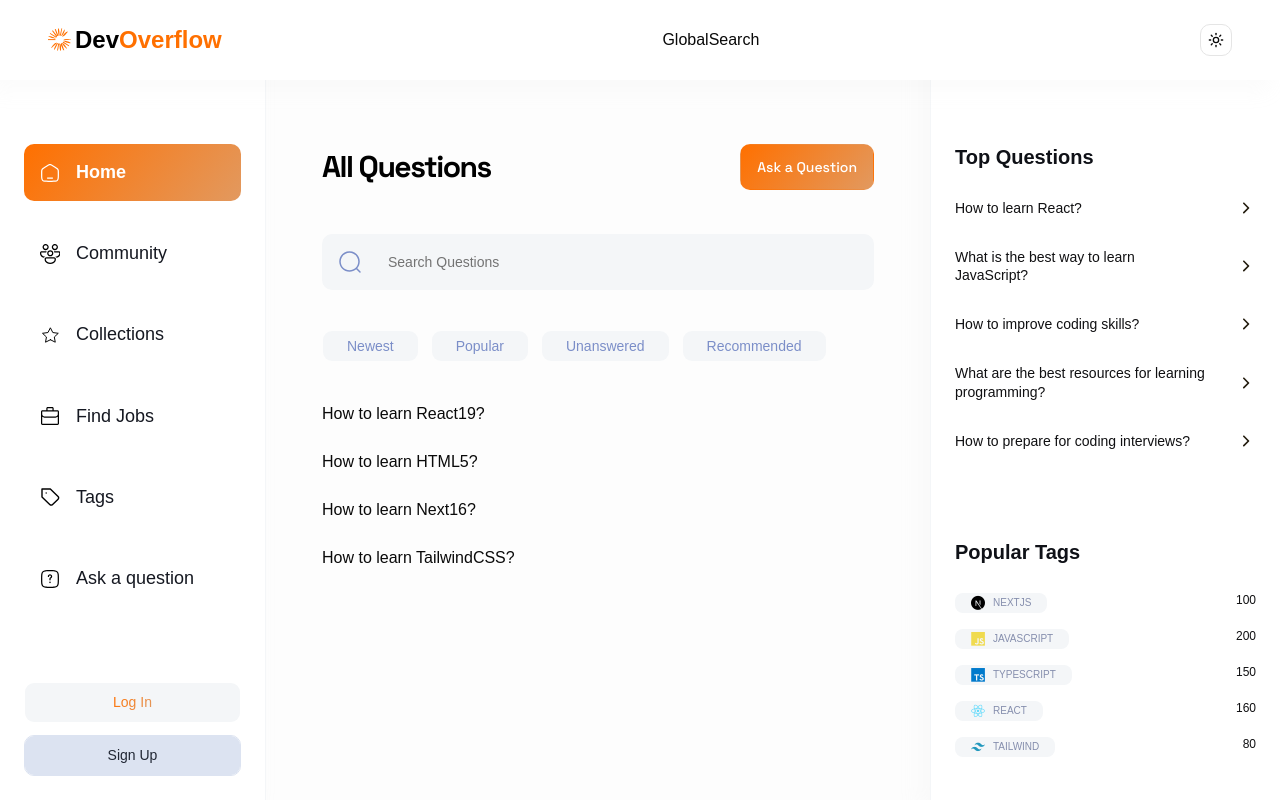
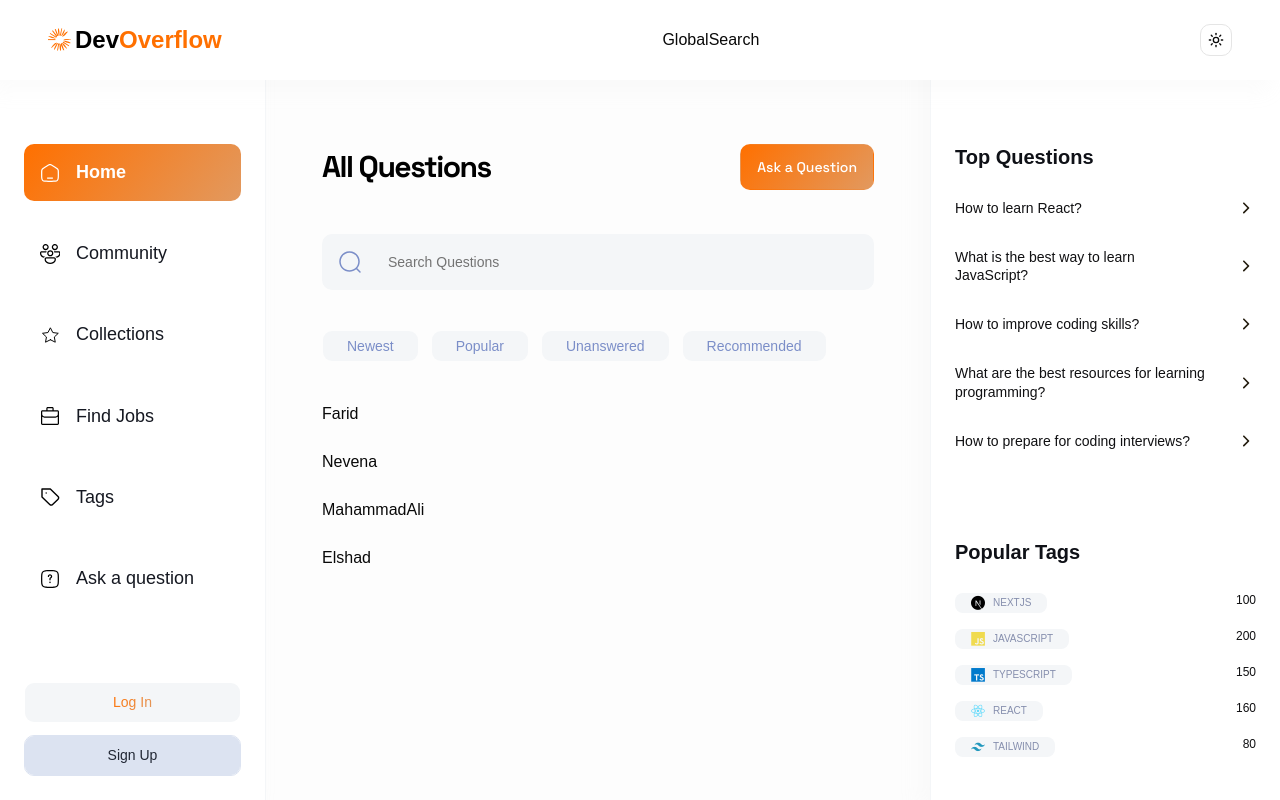
Before and after one commit to faridnextjs/stack-over-flow, a Next.js app: page / in a window 1280 px wide. Built offline with nearby package versions, Linux system fonts and the light colour scheme; no server answers; a web font is replaced by a local one.

Commit message:
feat: implement QuestionCard component and update project dependencies to Next.js 16.2.6

```diff
--- a/app/(root)/page.tsx
+++ b/app/(root)/page.tsx
@@ -4,6 +4,7 @@ import Link from "next/link";
 import Routes from "@/constants/routes";
 import LocalSearch from "@/components/search/localSearch";
 import HomeFilter from "@/components/filter/homeFilter";
+import QuestionCard from "@/components/cards/questionCard";
 
 // import Session from "@/lib/actions/session";
 
@@ -30,7 +31,7 @@ const questions = [
     title: "How to learn HTML5?",
     description: "learning HTML5 is not hard",
     tags: [{ id: "2", name: "HTML5" }],
-    author: [{ id: 1, name: "Farid" }],
+    author: [{ id: 1, name: "Nevena" }],
     upvotes: 11,
     answers: 5,
     views: 100,
@@ -41,7 +42,7 @@ const questions = [
     title: "How to learn Next16?",
     description: "learning Next16 is not hard",
     tags: [{ id: "3", name: "Next 16" }],
-    author: [{ id: 1, name: "Farid" }],
+    author: [{ id: 1, name: "MahammadAli" }],
     upvotes: 11,
     answers: 5,
     views: 100,
@@ -52,7 +53,7 @@ const questions = [
     title: "How to learn TailwindCSS?",
     description: "learning TailwindCSS is not hard",
     tags: [{ id: "4", name: "TailwindCSS" }],
-    author: [{ id: 1, name: "Farid" }],
+    author: [{ id: 1, name: "Elshad" }],
     upvotes: 11,
     answers: 5,
     views: 100,
@@ -71,7 +72,11 @@ const Home = async ({ searchParams }: SearchParams) => {
       .toLowerCase()
       .includes(query.toLowerCase());
 
-    const matchesFilter = filter ? questions.tags.some(tag => tag.name.toLowerCase() === filter.toLowerCase()) : true;
+    const matchesFilter = filter
+      ? questions.tags.some(
+          (tag) => tag.name.toLowerCase() === filter.toLowerCase(),
+        )
+      : true;
     return matchesQuery && matchesFilter;
   });
 
@@ -101,7 +106,7 @@ const Home = async ({ searchParams }: SearchParams) => {
       <HomeFilter />
       <div className="flex flex-col mt-10 gap-6 w-full">
         {filteredQuestions.map((questions) => (
-          <h1 key={questions._id}> {questions.title}</h1>
+          <QuestionCard key={questions._id} question={questions} />
         ))}
       </div>
     </>
--- /dev/null
+++ b/components/cards/questionCard.tsx
@@ -0,0 +1,25 @@
+interface Props {
+  question: Question;
+}
+const QuestionCard = ({
+  question: {
+    _id,
+    title,
+    description,
+    tags,
+    author,
+    upvotes,
+    answers,
+    views,
+    createdAt,
+  },
+}: Props) => {
+  return (
+    <div className="flex flex-col-reverse items-start justify-between gap-5 sm:flex-row">
+      {author.map(
+        (item: { id: number; name: string; image?: string }) => item.name,
+      )}
+    </div>
+  );
+};
+export default QuestionCard;
--- a/eslint.config.mjs
+++ b/eslint.config.mjs
@@ -8,7 +8,7 @@ const eslintConfig = defineConfig([
   {
     settings: {
       react: {
-        version: "19.2.4",
+        version: "19.2.6",
       },
     },
   },
--- a/next.config.ts
+++ b/next.config.ts
@@ -14,25 +14,25 @@ const nextConfig: NextConfig = {
     // 'warn'  — warnings and errors
     // true    — all console output
     // false   — disabled
-  }, // 🆕comes wih 16.0
+  },
 
   experimental: {
-    turbopackFileSystemCacheForDev: true, // 🆕comes wih 16.0
-    turbopackFileSystemCacheForBuild: true, // 🆕comes wih 16.0
+    turbopackFileSystemCacheForDev: true,
+    turbopackFileSystemCacheForBuild: true,
     viewTransition: true,
     cssChunking: true,
 
     authInterrupts: true,
-    useLightningcss: true, // 🆕comes wih 16.2
+    useLightningcss: true,
     lightningCssFeatures: {
       include: ["light-dark", "oklab-colors"],
       exclude: ["nesting"],
-    }, // 🆕comes wih 16.2
-    prefetchInlining: true, // 🆕comes wih 16.2
-    appNewScrollHandler: true, // 🆕 comes with  16.2
+    },
+    prefetchInlining: true,
+    appNewScrollHandler: true,
     sri: {
       algorithm: "sha256",
-    }, // 🆕comes wih 16.2
+    },
   },
 
   env: {
```
Also changed, not shown: package.json (+16 -16 lines), types/global.d.ts (added, +22 -0 lines), 1 other file (tests, documents, lock files or other folders).
